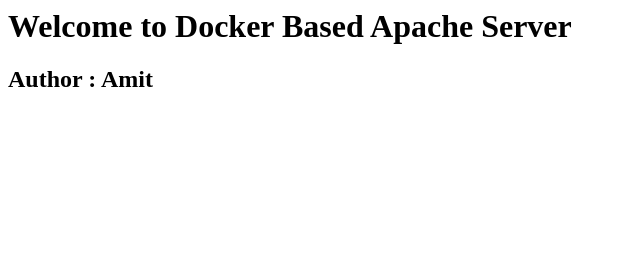
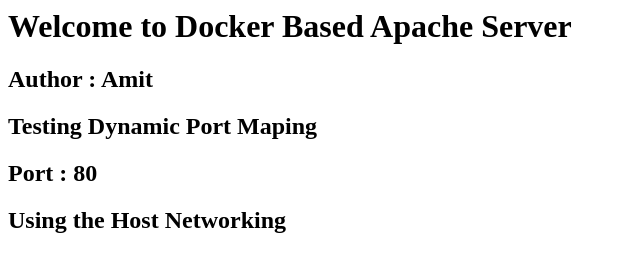
Before and after one commit to sagar-naveen/docker-kubernetes-Ericsson-17-May-2021, a plain HTML site: page 01-Dockerfiles/apache/index.html in a window 1280 px wide. Shown: the whole page, without its empty margins (0-640 px from the left). Drawn offline with Linux system fonts and the light colour scheme.

Commit message:
Day1_History.txt

```diff
--- a/01-Dockerfiles/apache/index.html
+++ b/01-Dockerfiles/apache/index.html
@@ -1,4 +1,7 @@
 <html>
 <h1>Welcome to Docker Based Apache Server</h1>
 <h2>Author : Amit </h2>
+<h2>Testing Dynamic Port Maping </h2>
+<h2>Port : 80 </h2>
+<h2>Using the Host Networking</h2>
 </html>
```
Also changed, not shown: Day1_History.txt, 1 other file.
